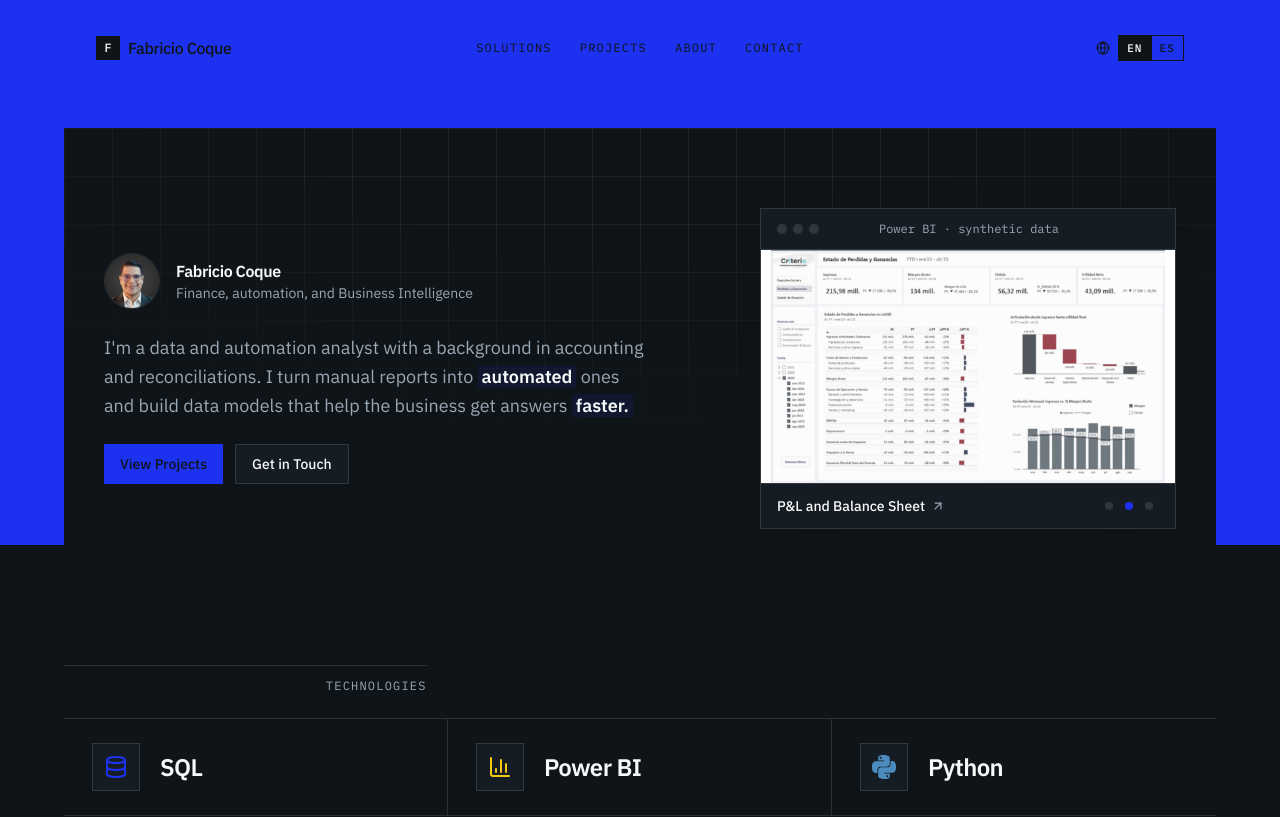
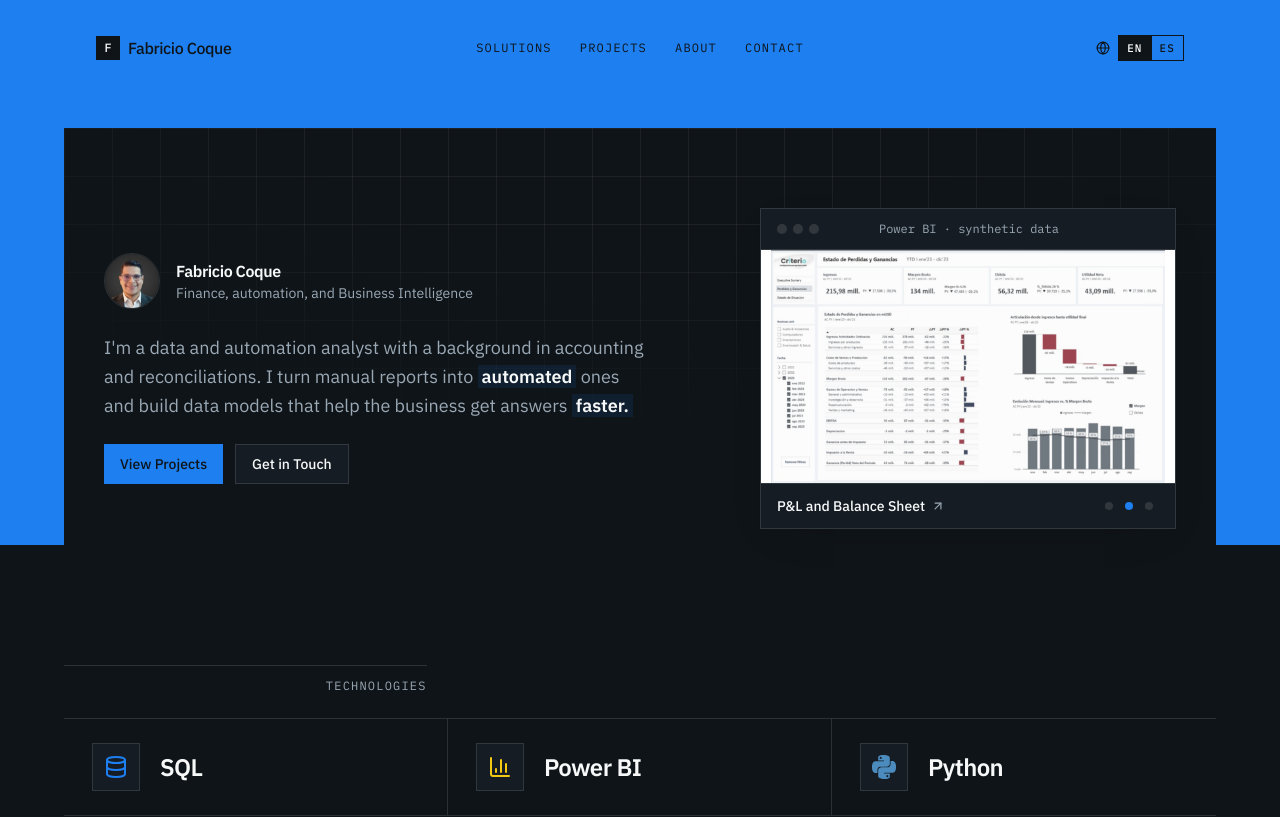
Before and after one commit to FabricioCoque/portoflio_web, a Next.js app: page / in a window 1280 px wide. Shown: the top 817 px of the page. Built offline with nearby package versions, Linux system fonts and the light colour scheme.

Commit message:
Actualiar color css

```diff
--- a/app/globals.css
+++ b/app/globals.css
@@ -49,7 +49,7 @@
   --secondary-foreground: #0F1419;
   --muted: #EFF3F4;
   --muted-foreground: #536471;  /* Texto secundario / metadatos */
-  --accent: #1D32F0;            /* Acento principal (Twitter Blue para enlaces o llamadas a la acción) */
+  --accent: #1D7FF0;            /* Acento principal (Twitter Blue para enlaces o llamadas a la acción) */
   --accent-foreground: #FFFFFF;
   --destructive: #F4212E;       /* Error / acciones destructivas */
 
```
